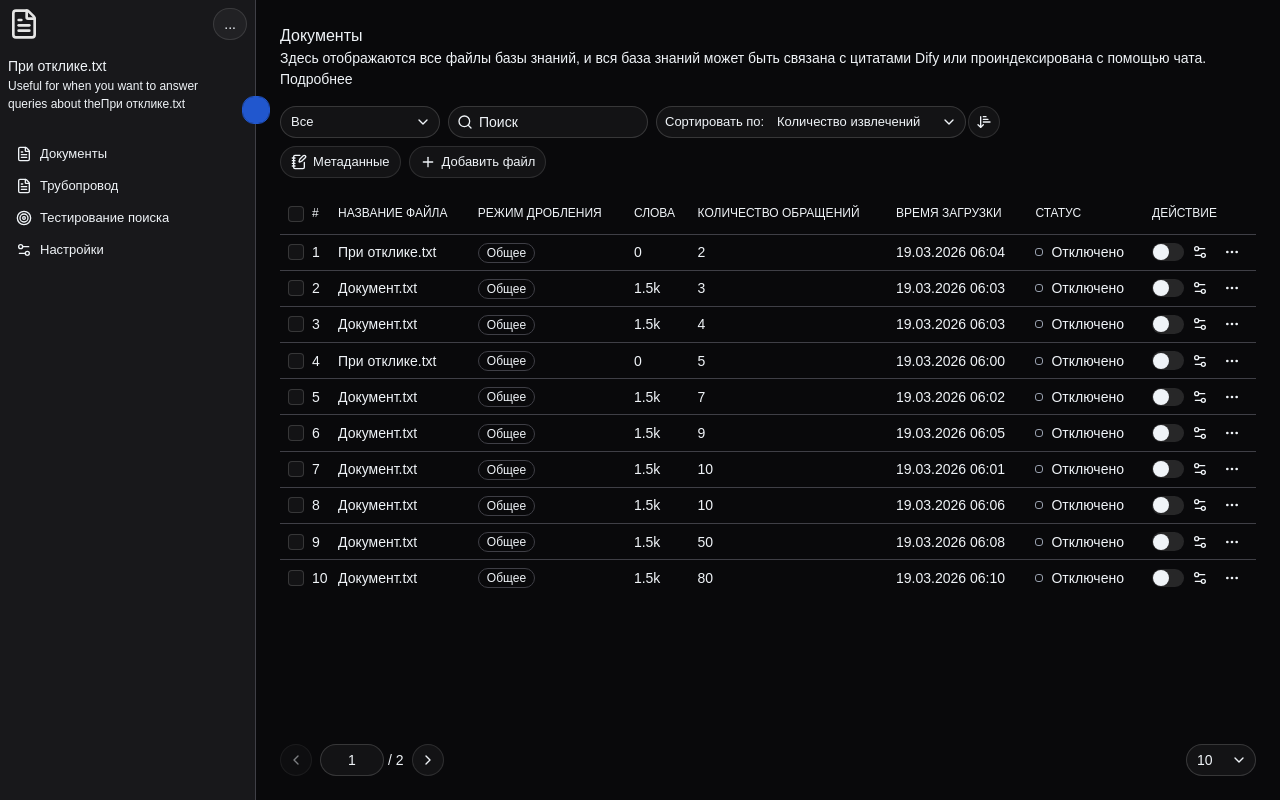
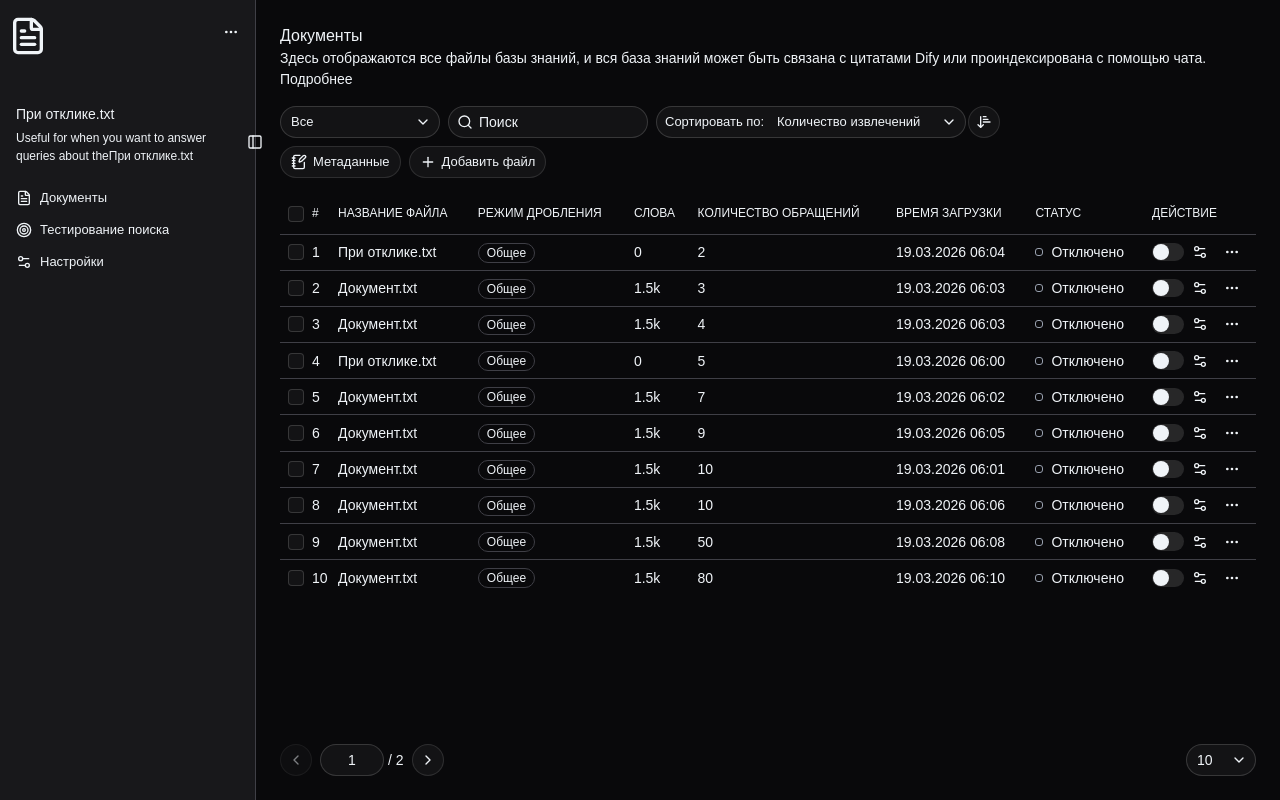
Before and after one commit to lilusia-li/ER-GPT, a React (Vite) app: page / in a window 1280 px wide. Built offline with nearby package versions, Linux system fonts and the light colour scheme.

Commit message:
refactor: (DocumentsSidebar) improved sidebar UI

```diff
--- a/src/components/ui/sidebar.jsx
+++ b/src/components/ui/sidebar.jsx
@@ -243,7 +243,7 @@ function SidebarTrigger({ className, onClick, ...props }) {
       }}
       {...props}
     >
-      {/* <PanelLeftIcon /> */}
+      <PanelLeftIcon />
       <span className="sr-only">Toggle Sidebar</span>
     </Button>
   );
--- a/src/widgets/DatasetSidebar.jsx
+++ b/src/widgets/DatasetSidebar.jsx
@@ -4,12 +4,12 @@ import {
   LucideTarget,
   Pencil,
   Trash2,
+  Ellipsis,
 } from "lucide-react";
 import {
   useSidebar,
   Sidebar,
   SidebarContent,
-  SidebarGroup,
   SidebarGroupLabel,
   SidebarGroupContent,
   SidebarHeader,
@@ -24,6 +24,7 @@ import {
   DropdownMenuItem,
   DropdownMenuTrigger,
 } from "@/components/ui/dropdown-menu";
+
 import { Button } from "@/components/ui/button";
 import { cn } from "@/lib/utils";
 
@@ -36,11 +37,6 @@ const DatasetSidebar = () => {
       icon: FileText,
       href: "/documents",
       isActive: true,
-    },
-    {
-      title: "Трубопровод",
-      icon: FileText,
-      href: "/pipeline",
     },
     {
       title: "Тестирование поиска",
@@ -58,22 +54,40 @@ const DatasetSidebar = () => {
   return (
     <>
       <Sidebar variant="sidebar" collapsible="icon">
-        <SidebarTrigger className="absolute top-[6rem] -right-[15px] bg-[var(--sidebar-primary)] z-10 border-[var(--sidebar-primary)]" />
-        <SidebarHeader className="min-h-[8.13rem]">
-          <div className="flex flex-wrap justify-between">
-            <FileText className="h-8 w-8 text-primary" />
+        <SidebarTrigger className="absolute top-[8rem] right-0 translate-x-[50%] z-10" />
+        <SidebarHeader className="min-h-[11.4rem] p-[0.5rem] pt-[1rem]">
+          <div
+            className={cn(
+              "flex min-h-[5rem] ",
+              state === "collapsed" ? "flex-col" : ""
+            )}
+          >
+            <a href="/" className="mb-1">
+              <FileText
+                className={cn(
+                  "transition-all duration-300",
+                  state === "collapsed" ? "w-8 h-8" : "w-10 h-10"
+                )}
+              />
+            </a>
+
             <DropdownMenu>
               <DropdownMenuTrigger asChild>
-                <Button variant="outline">...</Button>
+                <Button variant="ghost" className="max-w-8 w-full ml-auto">
+                  <Ellipsis />
+                </Button>
               </DropdownMenuTrigger>
-              <DropdownMenuContent className={`w-[170px]`}>
+              <DropdownMenuContent className={`w-42.5`}>
                 <DropdownMenuItem>
+                  <Button variant="ghost" className="flex gap-3">
                     <Pencil />
-                  <Button variant="outline">Редактировать</Button>
+                    Редактировать
+                  </Button>
                 </DropdownMenuItem>
                 <DropdownMenuItem>
-                  <Trash2 />
-                  <Button variant="outline">Удалить</Button>
+                  <Button variant="ghost" className="flex gap-3">
+                    <Trash2 /> Удалить
+                  </Button>
                 </DropdownMenuItem>
               </DropdownMenuContent>
             </DropdownMenu>
@@ -81,26 +95,23 @@ const DatasetSidebar = () => {
 
           <div
             className={cn(
-              "transition-all duration-300 overflow-hidden",
+              "transition-all duration-300 overflow-hidden pl-2 pb-2 gap-1 flex flex-col",
               state === "collapsed"
                 ? "opacity-0 max-h-0"
-                : "opacity-100 max-h-40 mt-2"
+                : "opacity-100 max-h-40"
             )}
           >
-            <h1 className="relative text-[0.875rem] whitespace-nowrap">
-              {datasetName}
-            </h1>
-            <p className="relative text-[0.75rem] whitespace-nowrap">
+            <h1 className="text-[0.875rem] whitespace-nowrap">{datasetName}</h1>
+            <p className="text-[0.75rem] whitespace-nowrap">
               Useful for when you want to answer <br /> queries about the
               {datasetName}
             </p>
           </div>
         </SidebarHeader>
         <SidebarContent>
-          <SidebarGroup>
           <SidebarGroupLabel className="sr-only">Навигация</SidebarGroupLabel>
           <SidebarGroupContent>
-              <SidebarMenu>
+            <SidebarMenu className="px-2 ">
               {navItems.map((item) => (
                 <SidebarMenuItem key={item.title}>
                   <SidebarMenuButton asChild>
@@ -113,7 +124,6 @@ const DatasetSidebar = () => {
               ))}
             </SidebarMenu>
           </SidebarGroupContent>
-          </SidebarGroup>
         </SidebarContent>
         {/* <SidebarFooter></SidebarFooter> */}
       </Sidebar>
```
Lines whose indentation alone changed are shown as unchanged.
